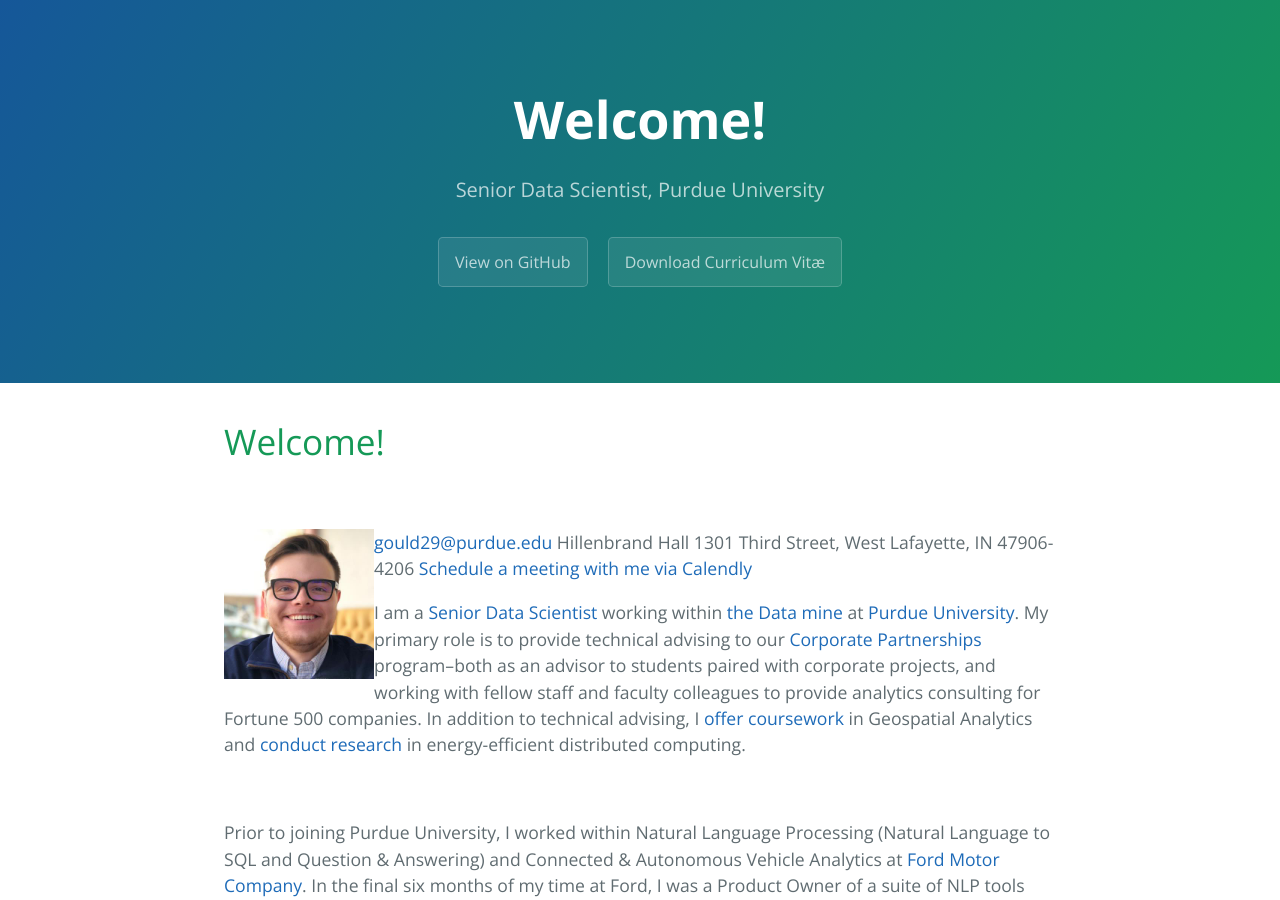
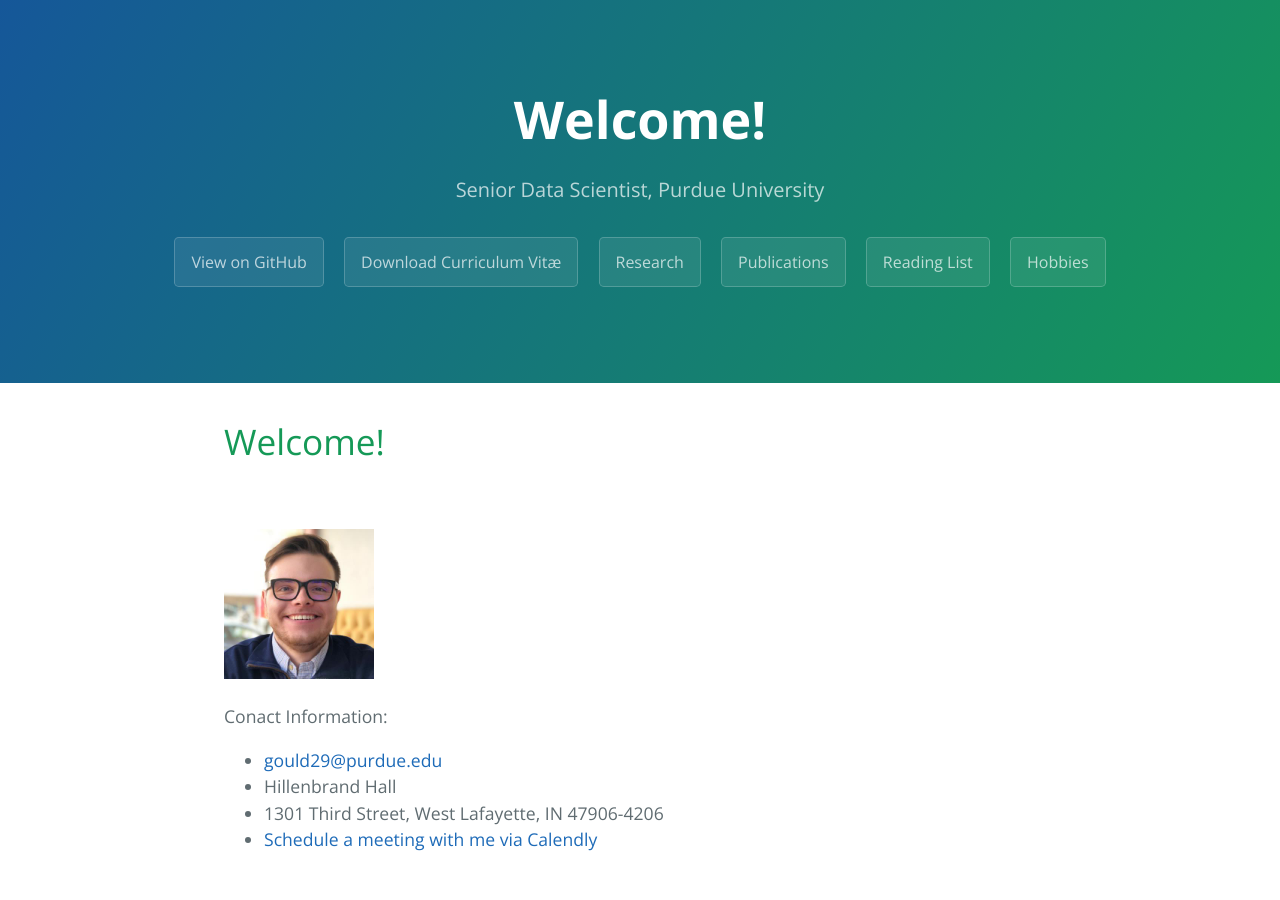
Before and after one commit to gouldju1/gouldju1, a Jekyll site: the page built from index.md, in a window 1280 px wide and 900 px high. Built offline with Jekyll 4.4.1, drawn with Linux system fonts in a browser that asks for light colours; our own code applies the rules of GitHub Pages for plain Markdown files.

Commit message:
Update links

```diff
--- a/_config.yml
+++ b/_config.yml
@@ -3,6 +3,8 @@ description: Senior Data Scientist, Purdue University
 show_downloads: true
 theme: jekyll-theme-cayman
 github:
-  publication_url: INSERT
+  publication_url: https://gouldju1.github.io/gouldju1/pages/publication.html
+  research_url: https://gouldju1.github.io/gouldju1/pages/research.html
   cv_url: https://raw.githubusercontent.com/gouldju1/gouldju1/master/CV/gould_cv.pdf
   repository_url: https://github.com/gouldju1/gouldju1
+  reading_url: https://gouldju1.github.io/gouldju1/pages/reading-list.html
--- a/_layouts/default.html
+++ b/_layouts/default.html
@@ -34,7 +34,10 @@
       {% endif %}
       {% if site.show_downloads %}
         <a href="{{ site.github.cv_url }}" class="btn">Download Curriculum Vitæ</a>
-        <!-- <a href="{{ site.github.tar_url }}" class="btn">Download .tar.gz</a> -->
+        <a href="{{ site.github.research_url }}" class="btn">Research</a>
+        <a href="{{ site.github.publication_url }}" class="btn">Publications</a>
+        <a href="{{ site.github.reading_url }}" class="btn">Reading List</a>
+        <a href="{{ site.github.reading_url }}" class="btn">Hobbies</a>
       {% endif %}
     </header>
 
--- a/index.md
+++ b/index.md
@@ -6,11 +6,15 @@ layout: default
 
 <br>
 
-<img class="img-left" align="left" src="./images/gould.jpg" height="150" width="">
-<a target="_blank" rel="noopener noreferrer"  href="mailto:gould29@purdue.edu">gould29@purdue.edu</a>
-Hillenbrand Hall
-1301 Third Street, West Lafayette, IN 47906-4206
-<a target="_blank" rel="noopener noreferrer"  href="https://calendly.com/gould29">Schedule a meeting with me via Calendly</a>
+<img class="img-left" src="./images/gould.jpg" height="150" width="">
+
+Conact Information:
+ - <a target="_blank" rel="noopener noreferrer"  href="mailto:gould29@purdue.edu">gould29@purdue.edu</a>
+ - Hillenbrand Hall
+ - 1301 Third Street, West Lafayette, IN 47906-4206
+ - <a target="_blank" rel="noopener noreferrer"  href="https://calendly.com/gould29">Schedule a meeting with me via Calendly</a>
+
+<br>
 
 I am a <a target="_blank" rel="noopener noreferrer"  href="https://www.linkedin.com/in/gouldju1/">Senior Data Scientist</a> working within <a target="_blank" rel="noopener noreferrer"  href="https://datamine.purdue.edu/">the Data mine</a> at <a target="_blank" rel="noopener noreferrer"  href="https://www.purdue.edu/">Purdue University</a>. My primary role is to provide technical advising to our <a target="_blank" rel="noopener noreferrer"  href="https://datamine.purdue.edu/corporate/">Corporate Partnerships</a> program--both as an advisor to students paired with corporate projects, and working with fellow staff and faculty colleagues to provide analytics consulting for Fortune 500 companies. In addition to technical advising, I <a target="_blank" rel="noopener noreferrer"  href="https://github.com/gouldju1/tdm-foundations-of-geospatial-analytics">offer coursework</a> in Geospatial Analytics and <a target="_blank" rel="noopener noreferrer"  href="https://arxiv.org/search/cs?searchtype=author&query=Gould%2C+J">conduct research</a> in energy-efficient distributed computing.
 
```
Also changed, not shown: pages/another-page copy 3.md (deleted, +0 -11 lines), pages/hobbies.md (+19 -5 lines), pages/publication.md (added, +8 -0 lines), pages/reading-list.md (+3 -5 lines), pages/research.md (added, +41 -0 lines), 1 other file.
